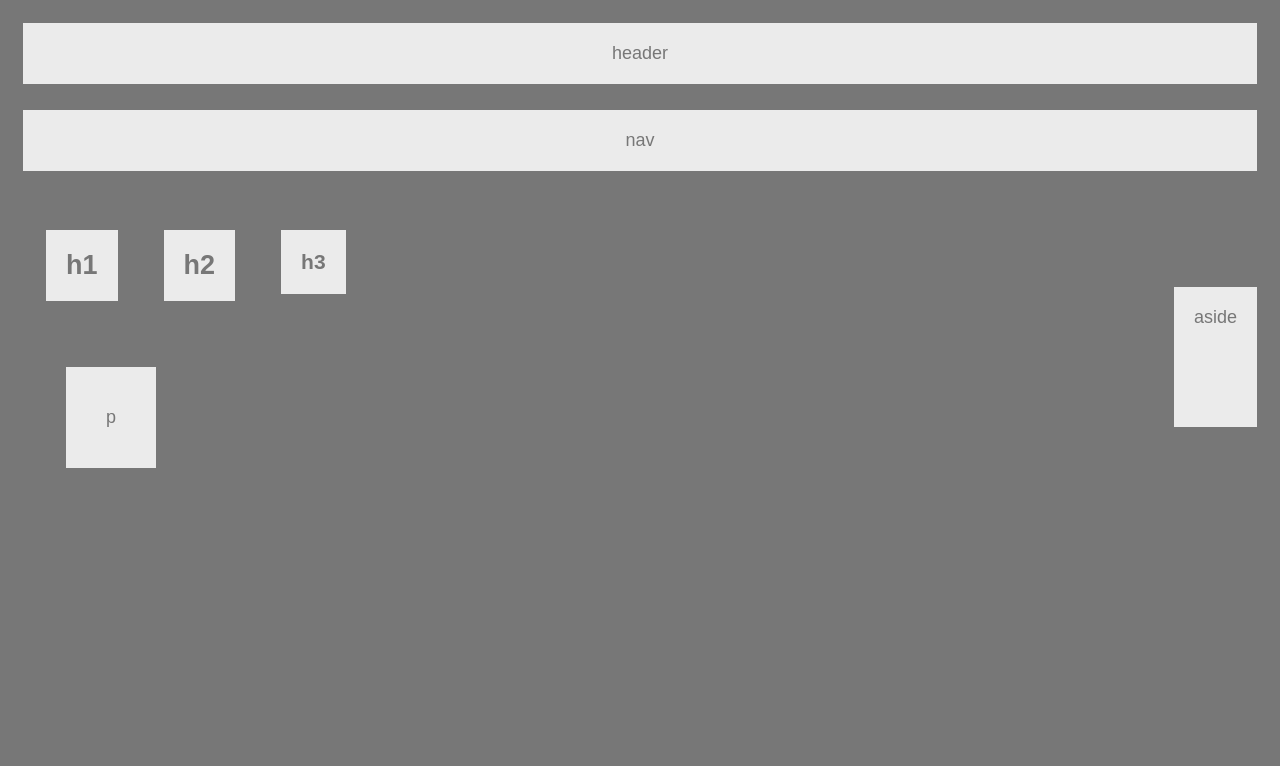
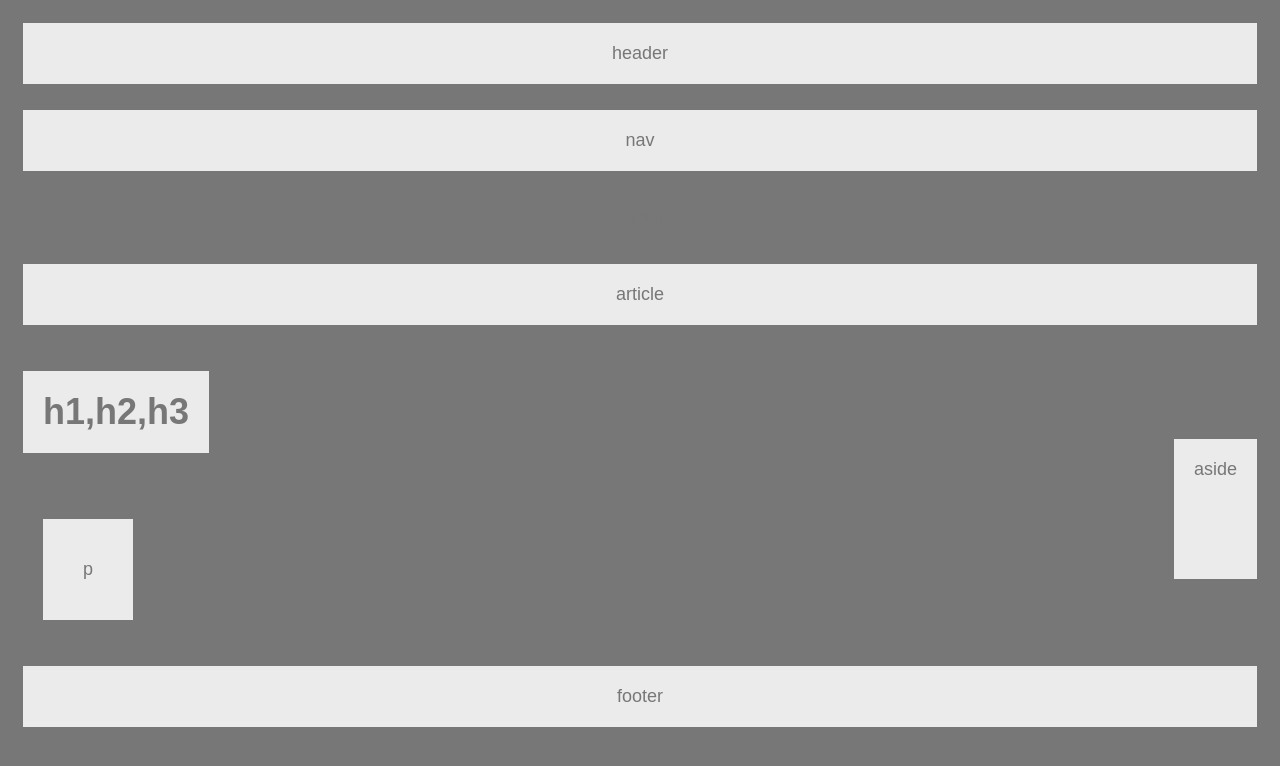
Before and after one commit to sgamer1/HW-Wireframe, a plain HTML site: page index.html in a window 1280 px wide. Drawn offline with Linux system fonts and the light colour scheme.

Commit message:
added changes to html

```diff
--- a/index.html
+++ b/index.html
@@ -5,19 +5,19 @@
 	<title></title>
 </head>
 <body>
-	<header>header</header>
-	<nav>nav</nav>
-		<section>
-			<atricle>
+	<div class"container">
+		<header>header</header>
+		<nav>nav</nav>
+	<section>section</section>
+	<article>article</article>
+	<h1>h1,h2,h3</h1>
+	<p>p</p>
+	<aside>aside</aside>
+	<footer>footer</footer>
 
-				<h1>h1</h1>
-				<h2>h2</h2>
-				<h3>h3</h3>
-				<p>p</p>
+	</div>
 
-			</atricle>
-		</section>
-	<aside>aside</aside>
+
 
 
 </body>
```
